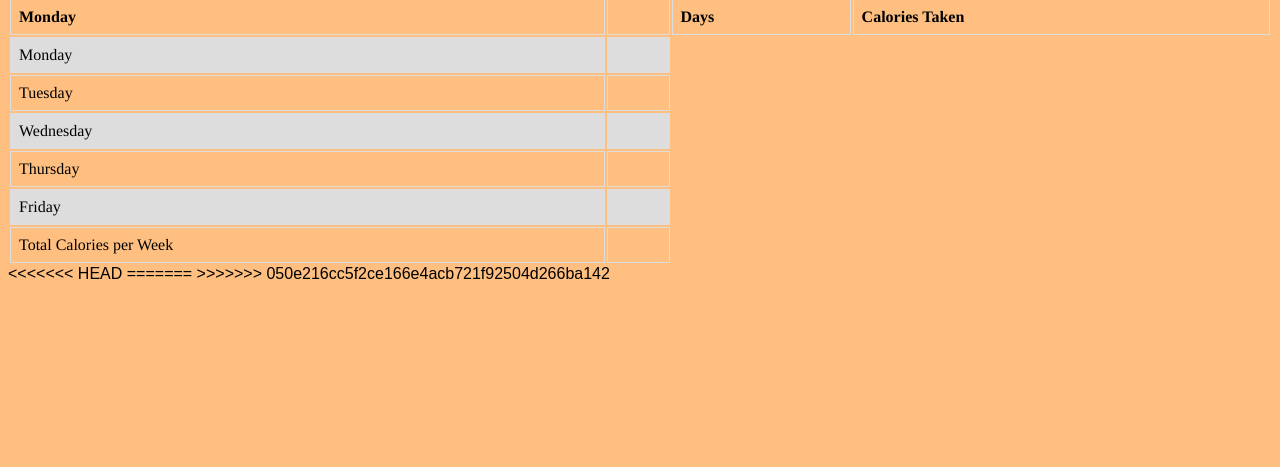
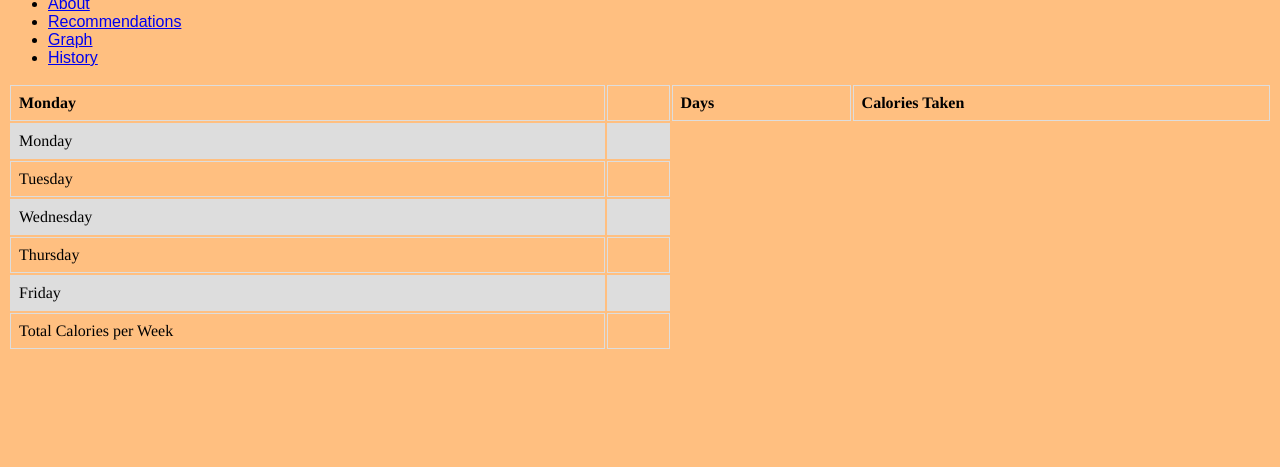
Before and after one commit to DaceT/HU, a Python web app: template templates/graph.html in a window 1280 px wide. Shown: the part 333-800 px from the top of the page. Run offline with Jinja, Linux system fonts and the light colour scheme; the template is opened without the code that fills it, so the values that code supplies are empty.

Commit message:
data store connect with us

```diff
--- a/models/food_log.py
+++ b/models/food_log.py
@@ -8,5 +8,5 @@ class FoodModel(ndb.Model):
     LunchCal = ndb.FloatProperty()
     DinnerCal = ndb.FloatProperty()
     User=ndb.StringProperty()
-    Date=ndb.FloatProperty()
+    Date=ndb.DateProperty(auto_now_add= True)
     Sex=ndb.StringProperty()
--- a/resources/style.css
+++ b/resources/style.css
@@ -23,6 +23,4 @@ display: inline-block;
 font-size:18px;
 padding:15px;
 
-
->>>>>>> cf420535c6d9ad6faef50df5fc3129c3f0b9c41c
 }
--- a/templates/graph.html
+++ b/templates/graph.html
@@ -24,16 +24,20 @@ tr:nth-child(even) {
 </style>
 </head>
 <body>
-
+<div class="navbar">
+<ul>
+<li><a href="/about">About</a></li>
+<li><a href="/recommend">Recommendations</a></li>
+<li><a href="/graph">Graph</a></li>
+<li><a href="/history">History</a></li>
+</ul>
+</div>
 <table>
   <tr>
-<<<<<<< HEAD
     <th>Monday</th>
     <th></th>
-=======
     <th>Days</th>
     <th>Calories Taken</th>
->>>>>>> 050e216cc5f2ce166e4acb721f92504d266ba142
   </tr>
   <tr>
     <td>Monday</td>
@@ -60,9 +64,6 @@ tr:nth-child(even) {
     <td></td>
   </tr>
 </table>
-<<<<<<< HEAD
 
-=======
->>>>>>> 050e216cc5f2ce166e4acb721f92504d266ba142
 </head>
 </html>
--- a/templates/tmpl.html
+++ b/templates/tmpl.html
@@ -34,12 +34,6 @@
 <form method="POST">
 <center>
 Food Log
-<br>
-What is your username?
-<input name="form_user">
-<br>
-Date
-<input name="form_date">
 <br>
 What is your sex?
 <select name="form_sex">
```
Also changed, not shown: handlers/main_handler.py (+7 -14 lines), templates/about.html (+11 -4 lines), handlers/about_handler.py (line endings or trailing spaces).
